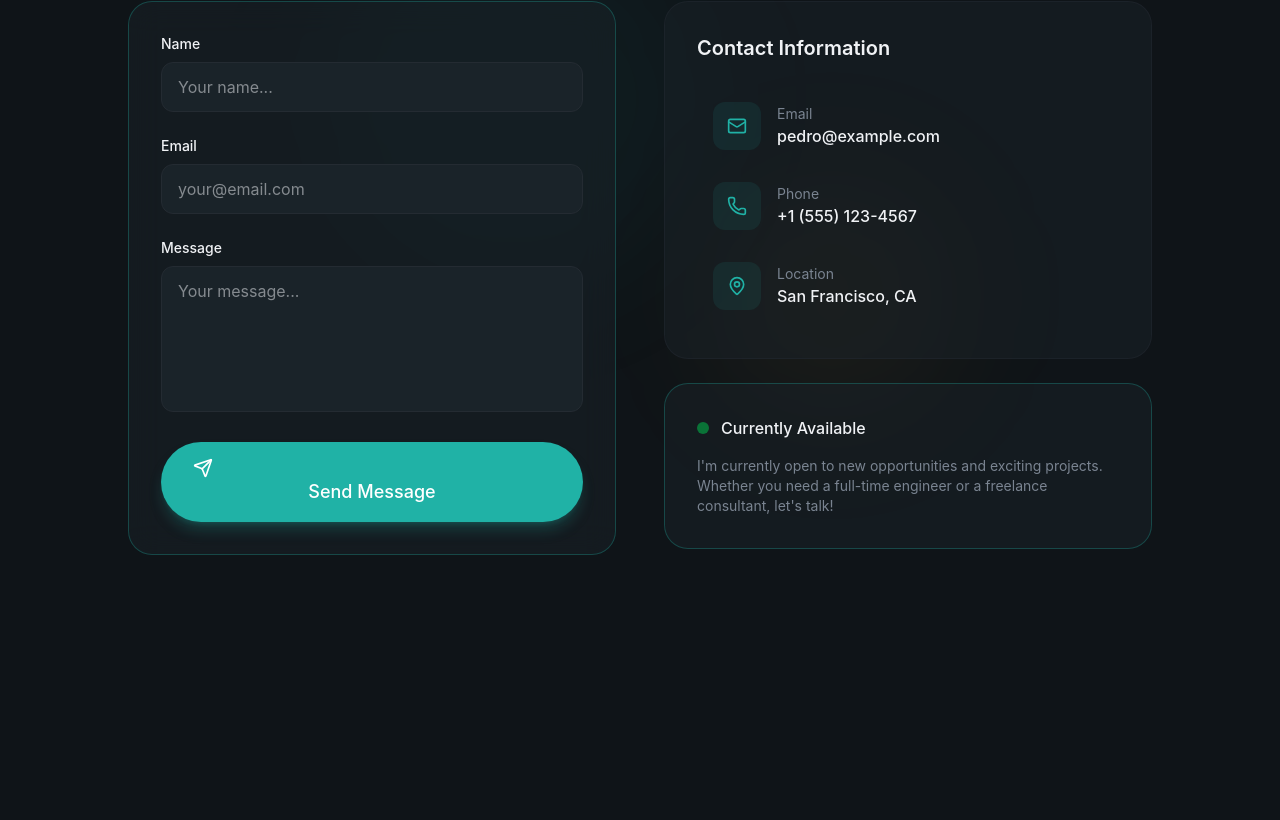
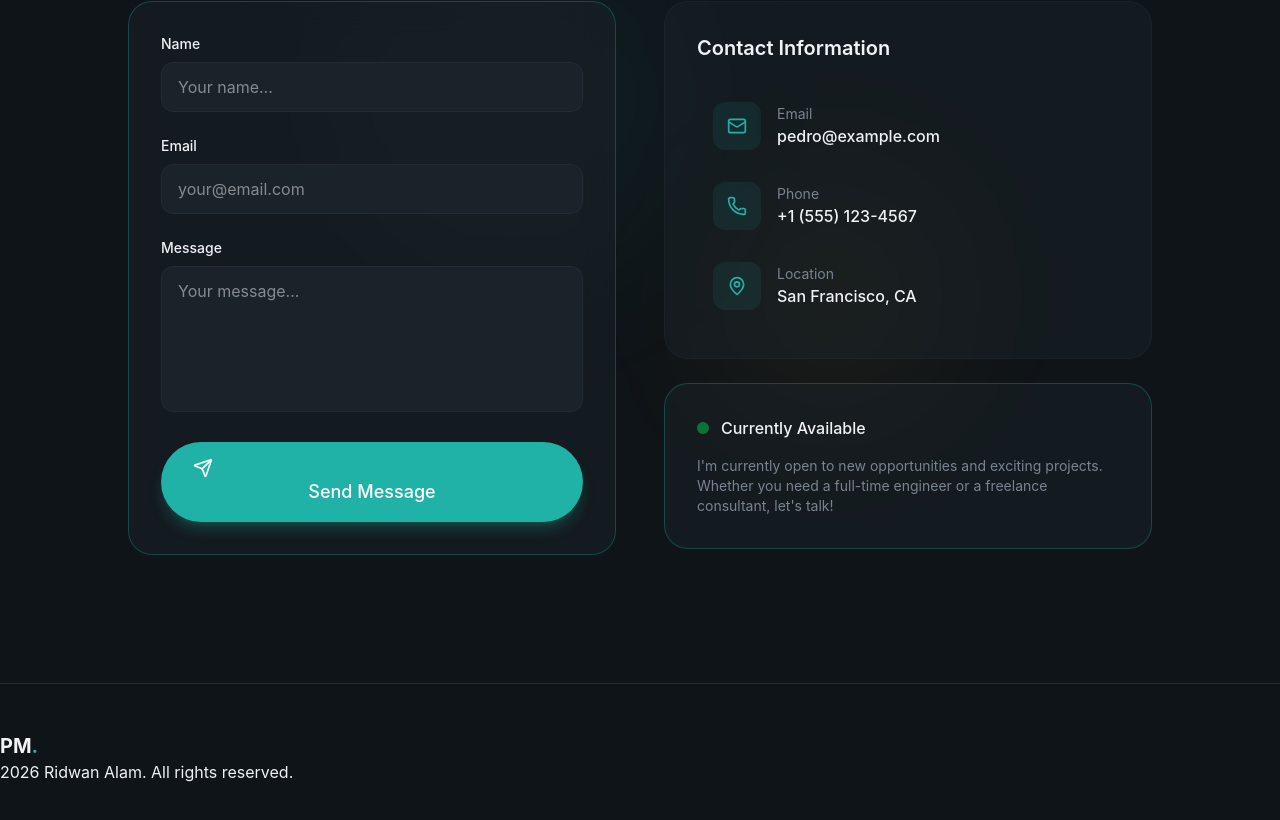
Before and after one commit to Ridzzz0Alam/dev_personal_project, a React (Vite) app: page / in a window 1280 px wide. Shown: the part 8508-9328 px from the top of the page. Before the commit the page ends 9191 px from the top, so only its background shows below. Built offline with nearby package versions, Linux system fonts and the light colour scheme.

Commit message:
added the footer section

```diff
--- a/src/App.jsx
+++ b/src/App.jsx
@@ -5,6 +5,7 @@ import { Projects } from "@/sections/Projects";
 import { Experience } from "@/sections/Experience";
 import { Testimonials } from "@/sections/Testimonials";
 import { Contact } from "@/sections/Contact";
+import { Footer } from "./layout/Footer";
 
 
 function App() {
@@ -19,6 +20,7 @@ function App() {
         <Testimonials/>
         <Contact/>
       </main>
+      <Footer/>
     </div>
   )
 }
--- a/src/layout/Footer.jsx
+++ b/src/layout/Footer.jsx
@@ -14,6 +14,7 @@ const footerLinks = [
 ]
 
 export const Footer = () =>{
+    const currentYear = new Date().getFullYear();
     return(
         <footer>
             <div className="py-12 border-t border-border">
@@ -23,6 +24,9 @@ export const Footer = () =>{
                         <a href="#" className="text-xl font-bold tracking-light">
                             PM<span className="text-primary">.</span>
                         </a>
+                        <p>
+                            {currentYear} Ridwan Alam. All rights reserved.
+                        </p>
                     </div>
                 </div>
             </div>
```
